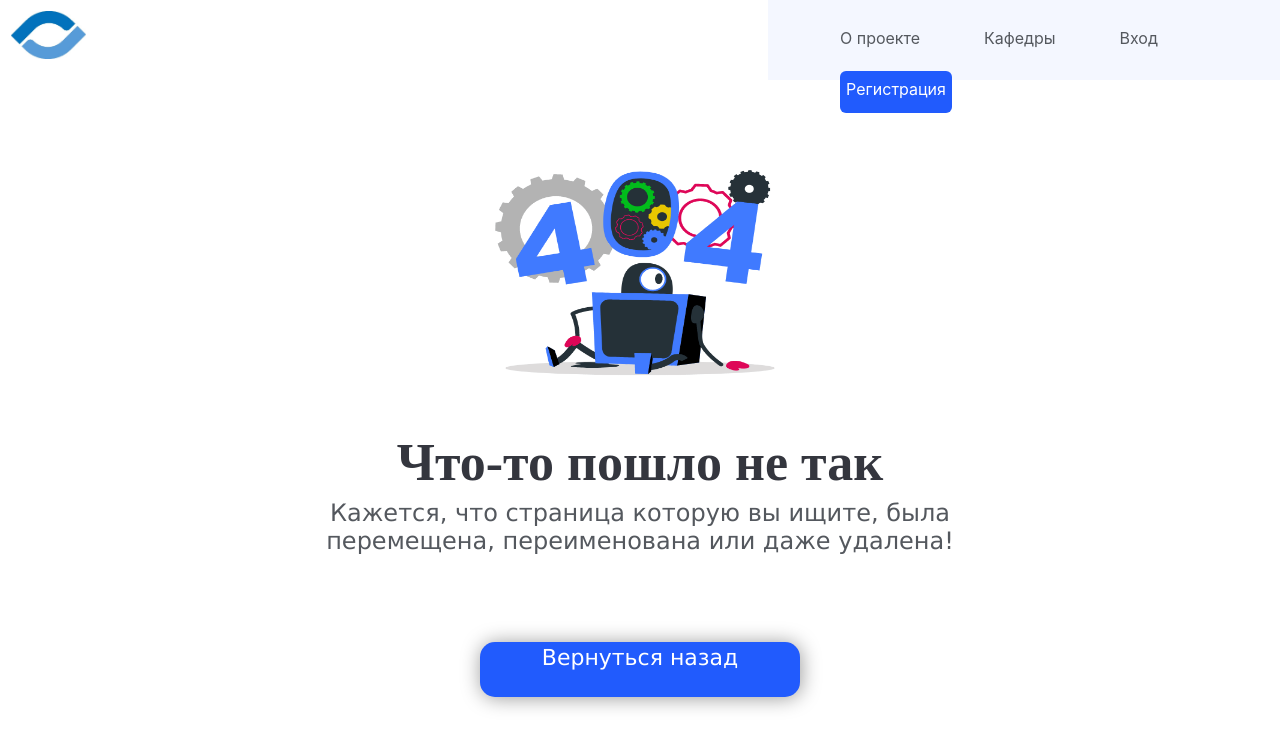
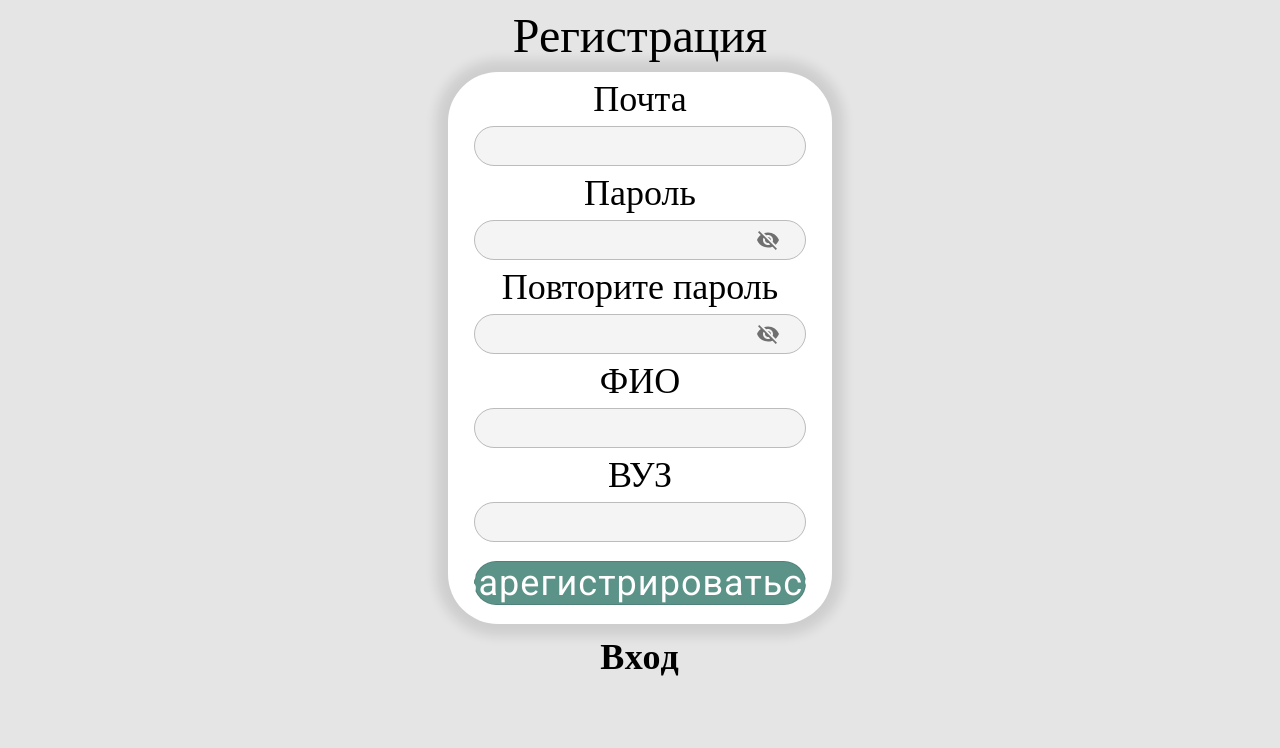
Before and after one commit to FirstCommandProject/frontend, a React (Create React App) app: page /sign/in in a window 1280 px wide. Shown: the top 748 px of the page. Built offline with nearby package versions, Linux system fonts and the light colour scheme.

Commit message:
Решение конфликтов

```diff
--- a/src/App.js
+++ b/src/App.js
@@ -15,8 +15,8 @@ const App = () => {
             <Switch>
                 <Route path='/' exact component={Main} />
                 <Route path="/login" component={LoginPage} />
-                <Route path="/registration" component={RegisterPage} />
-                <Route path='/my/institute' component={AllInstitute} />
+                <Route path="/sign/in" component={RegisterPage} />
+                <Route path='/departments' component={AllInstitute} />
                 <Route path='/my/faculty/' component={DescriptionFaculty} />
                 <Route path='/about' component={Description} />
                 <Route path='/cab' component={Cab} />
--- a/src/Component/PageNotFound/PageNotFound.css
+++ b/src/Component/PageNotFound/PageNotFound.css
@@ -60,6 +60,5 @@
     display: flex;
     justify-content: center;
     align-items: center;
-    font-size: 22px;
-    padding: 1%;
+    font-size: 24px;
 }
```
